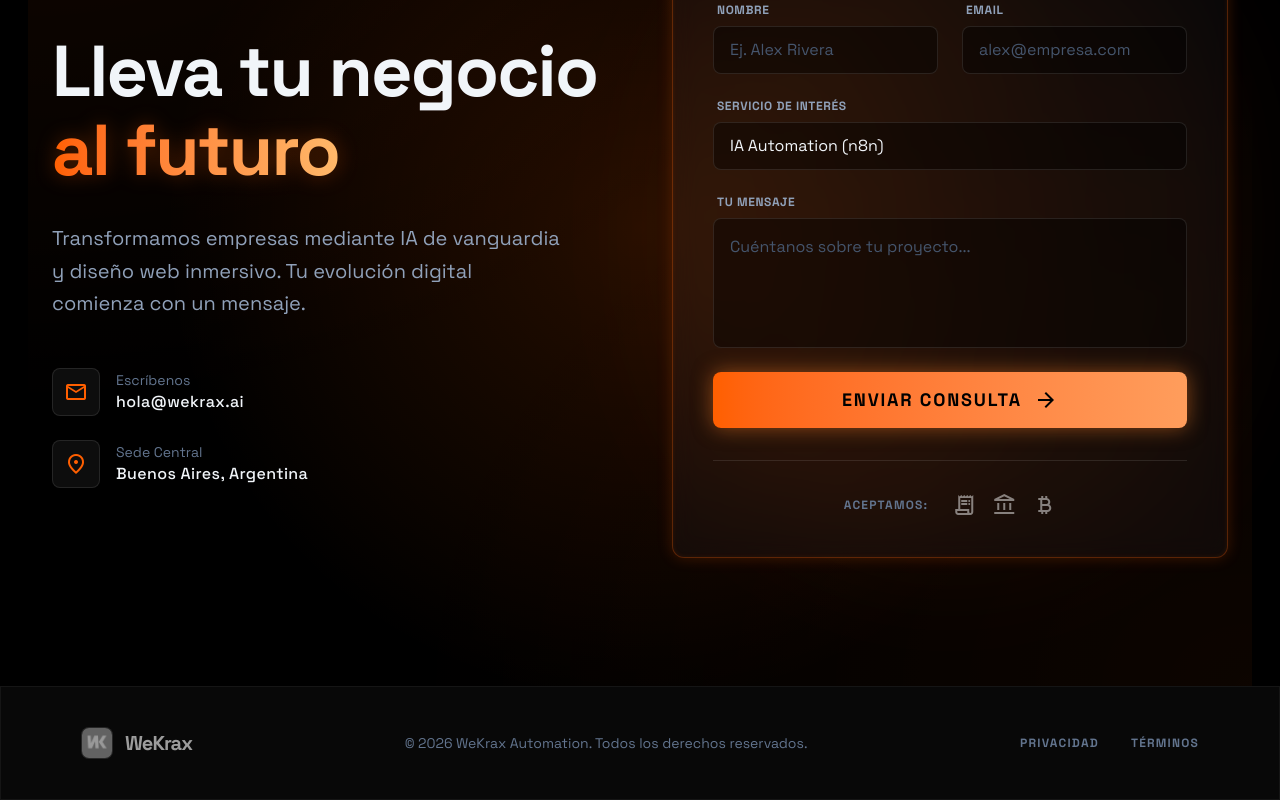
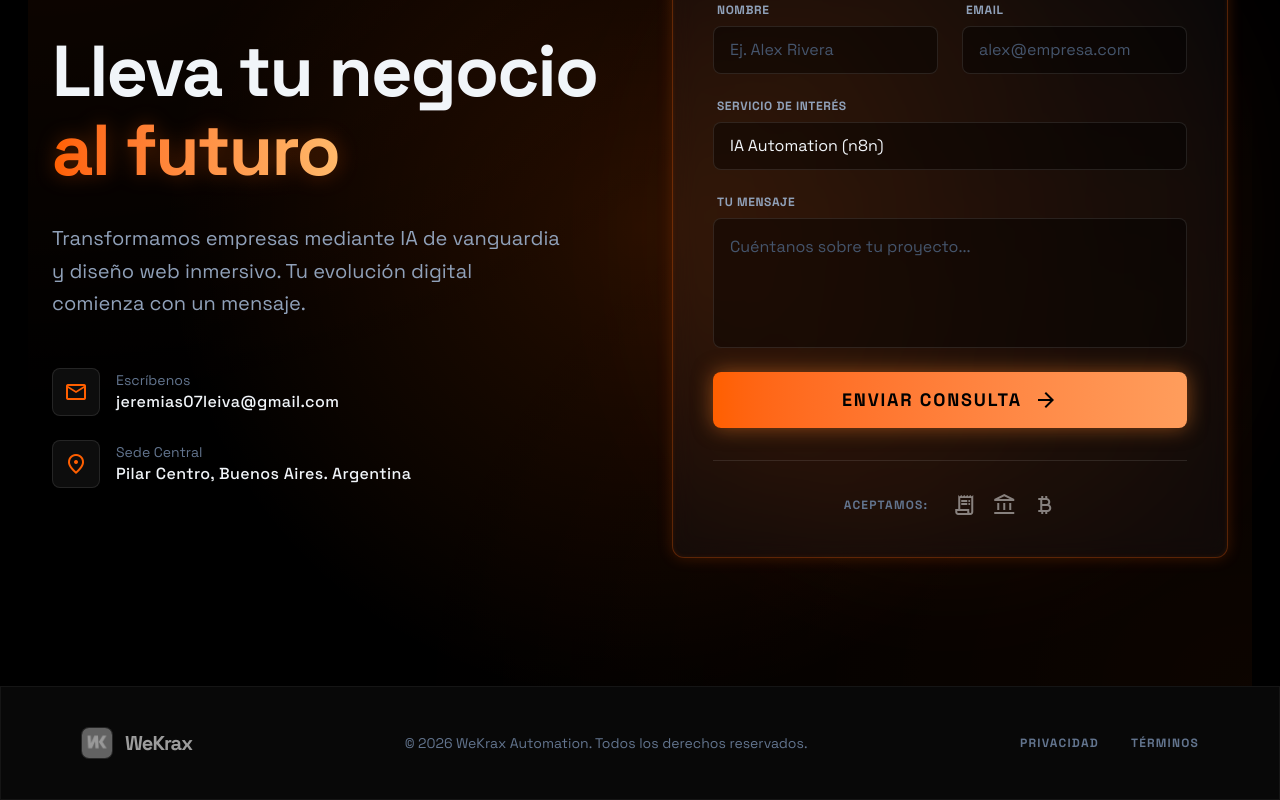
Before and after one commit to vb-studio/WeKrax, a Next.js app: page / in a window 1280 px wide. Shown: the part 5486-6286 px from the top of the page. Built offline with nearby package versions, Linux system fonts and the light colour scheme.

Commit message:
Arreglos de info

```diff
--- a/src/components/Contact.tsx
+++ b/src/components/Contact.tsx
@@ -66,7 +66,7 @@ export default function Contact() {
                             </div>
                             <div>
                                 <p className="text-slate-500 text-sm">Escríbenos</p>
-                                <p className="text-slate-100 font-medium tracking-wide">hola@wekrax.ai</p>
+                                <p className="text-slate-100 font-medium tracking-wide">jeremias07leiva@gmail.com</p>
                             </div>
                         </div>
                         <div className="flex items-center gap-4 group cursor-default">
@@ -75,7 +75,7 @@ export default function Contact() {
                             </div>
                             <div>
                                 <p className="text-slate-500 text-sm">Sede Central</p>
-                                <p className="text-slate-100 font-medium tracking-wide">Buenos Aires, Argentina</p>
+                                <p className="text-slate-100 font-medium tracking-wide">Pilar Centro, Buenos Aires. Argentina</p>
                             </div>
                         </div>
                     </div>
```
